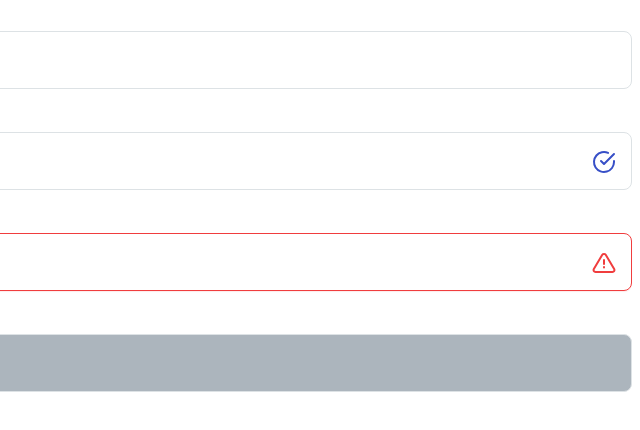
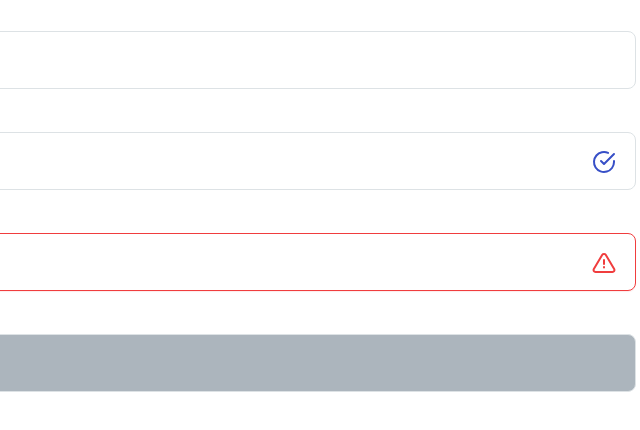
Before and after one commit to js-tasks-ru/htmlcss-20220616_maxim-b, a website: page 07-lection5/04-input/index.html in a window 1280 px wide. Shown: the full height of the page, 640-1280 px from the left. Drawn offline with Linux system fonts and the light colour scheme.

Commit message:
Правки по ревью

```diff
--- a/07-lection5/04-input/index.html
+++ b/07-lection5/04-input/index.html
@@ -1,36 +1,45 @@
 <!DOCTYPE html>
 <!-- Страница с полем ввода -->
-<html lang="ru">
+<html lang='ru'>
 <head>
-        <link rel="stylesheet" href="../../assets/css/main.css">
-        <link rel="stylesheet" href="./input.css">
+  <link rel='stylesheet' href='../../assets/css/main.css'>
+  <link rel='stylesheet' href='./input.css'>
 </head>
 <body>
-            <label class="field">
-                <div class="field__label">Label</div>
-                <input class="field__input" type="text" placeholder="Placeholder" value="">
-            </label>
+<div class='field'>
+  <div class='field__label'>Label</div>
+  <div class='field_container'>
+    <input class='field__input' type='text' placeholder='Placeholder' value=''>
+  </div>
+
+</div>
 
 <br>
 
-            <label class="field field_success">
-                <div class="field__label">Success</div>
-                <input class="field__input" type="text" placeholder="Placeholder" value="Success">
-            </label>
+<div class='field field_success'>
+  <div class='field__label'>Success</div>
+  <div class='field__container'>
+    <input class='field__input' type='text' placeholder='Placeholder' value='Success'>
+  </div>
+</div>
 
 <br>
 
-            <label class="field field_invalid">
-                <div class="field__label">Error</div>
-                <input class="field__input" type="text" placeholder="Placeholder" value="Error">
-            </label>
+<div class='field field_invalid'>
+  <div class='field__label'>Error</div>
+  <div class='field__container'>
+    <input class='field__input' type='text' placeholder='Placeholder' value='Error'>
+  </div>
+</div>
 
 <br>
 
-            <label class="field">
-                <div class="field__label">Disabled</div>
-                <input class="field__input" type="text" placeholder="Placeholder" value="Disabled" disabled="disabled">
-            </label>
+<div class='field'>
+  <div class='field__label'>Disabled</div>
+  <div class='field__container'>
+    <input class='field__input' type='text' placeholder='Placeholder' value='Disabled' disabled='disabled'>
+  </div>
+</div>
 
 </body>
 </html>
--- a/07-lection5/04-input/input.css
+++ b/07-lection5/04-input/input.css
@@ -30,6 +30,7 @@
     line-height: 26px;
     color: var(--grey-4);
     outline: none;
+    width: calc(100% - 24px);
 }
 
 .field__input::placeholder {
```
Lines whose indentation alone changed are shown as unchanged.
